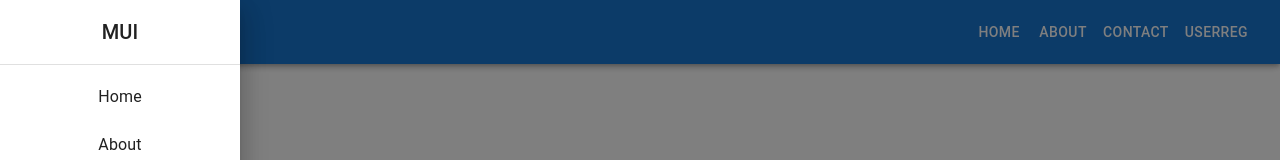
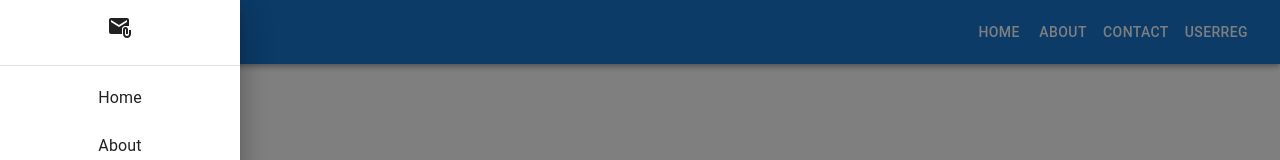
Before and after one commit to nakandara/email-template, a React (Create React App) app: page / in a window 1280 px wide. Both pictures are taken after a click on the button 32 px from the left and 32 px from the top of the page. Shown: the top 160 px of the page. Built offline with nearby package versions, Linux system fonts and the light colour scheme.

Commit message:
add icons

```diff
--- a/src/components/layout/DrawerAppBar.tsx
+++ b/src/components/layout/DrawerAppBar.tsx
@@ -15,6 +15,7 @@ import Typography from "@mui/material/Typography";
 import Button from "@mui/material/Button";
 import { BrowserRouter as Router, Routes, Route } from "react-router-dom";
 import { Link } from 'react-router-dom';
+import AttachEmailIcon from '@mui/icons-material/AttachEmail';
 
 import DashboardHome from "../../components/Home";
 import DashboardSelectEvents from "../../components/SelectEvents";
@@ -43,7 +44,7 @@ export default function DrawerAppBar(props: Props) {
   const drawer = (
     <Box onClick={handleDrawerToggle} sx={{ textAlign: "center" }}>
       <Typography variant="h6" sx={{ my: 2 }}>
-        MUI
+        <AttachEmailIcon/>
       </Typography>
       <Divider />
       <List>
```
